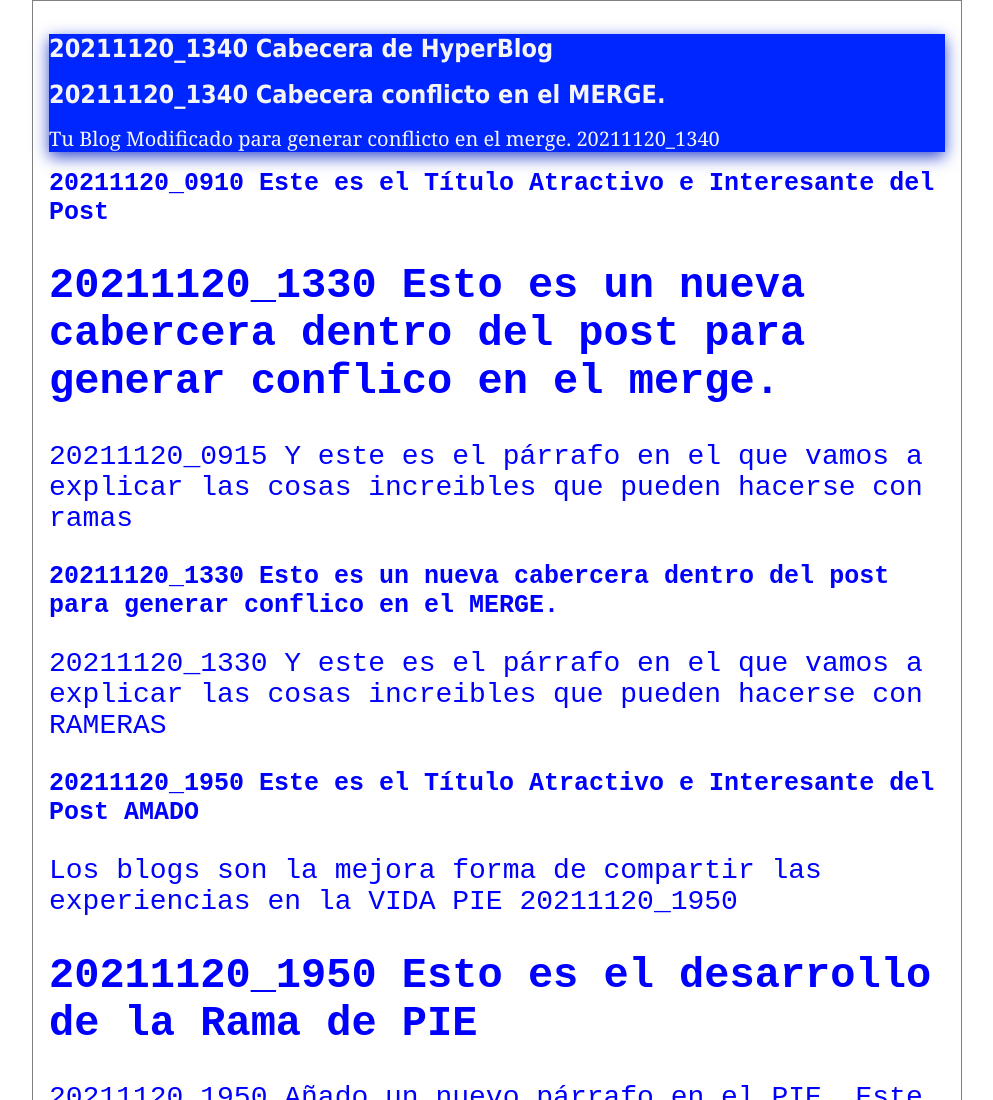
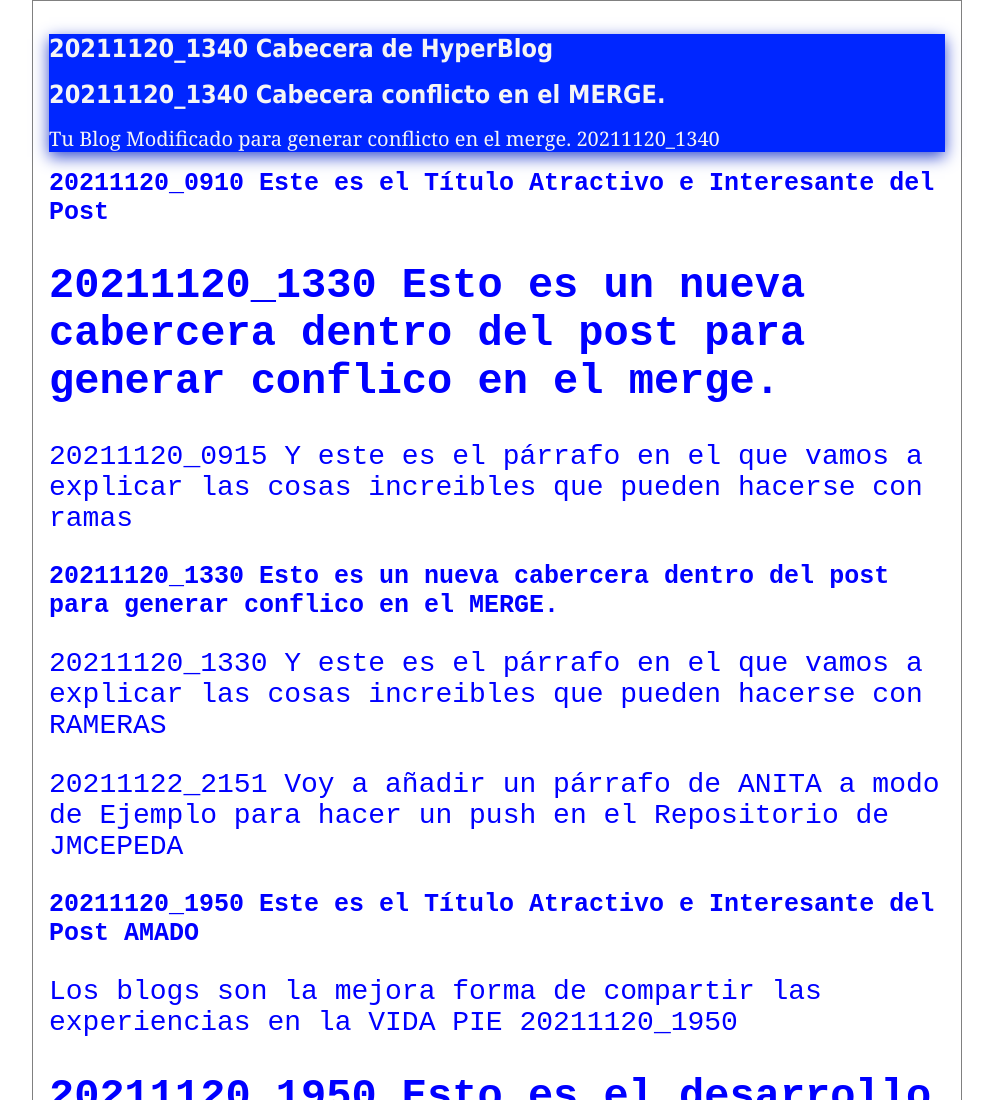
Before and after one commit to jmcepeda/04_20211122_HyperBlog_Curso_Github_Platzi, a plain HTML site: page index.html in a window 1280 px wide. Shown: the top 1100 px of the page, without its empty margins (143-1136 px from the left). Drawn offline with Linux system fonts and the light colour scheme.

Commit message:
20211122_2158 Añado un párrafo de ANITA en el repositorio de JMCEPEDA

```diff
--- a/index.html
+++ b/index.html
@@ -21,6 +21,7 @@
                 <p>20211120_0915 Y este es el párrafo en el que vamos a explicar las cosas increibles que pueden hacerse con ramas</p>
                 <h1>20211120_1330 Esto es un nueva cabercera dentro del post para generar conflico en el MERGE.</h1>
                 <p>20211120_1330 Y este es el párrafo en el que vamos a explicar las cosas increibles que pueden hacerse con RAMERAS</p>
+                <p>20211122_2151 Voy a añadir un párrafo de ANITA a modo de Ejemplo para hacer un push en el Repositorio de JMCEPEDA</p>
             </div>
             <div id="post">
                 <h1>20211120_1950 Este es el Título Atractivo e Interesante del Post AMADO</h1>
```
